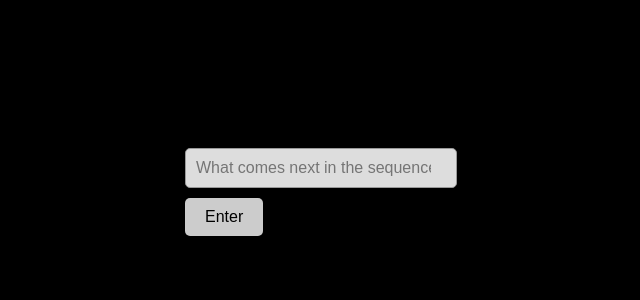
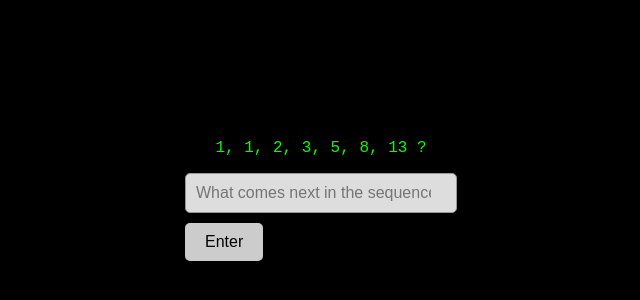
Before and after one commit to TheanosPath/Theanos-Path-Site, a plain HTML site: page index.html in a window 1280 px wide. Shown: the part 208-508 px from the top of the page, without its empty margins (319-959 px from the left). Drawn offline with Linux system fonts and the light colour scheme.

Commit message:
Update index.html
re added numbers back because they weren't visible after last change.

```diff
--- a/index.html
+++ b/index.html
@@ -45,6 +45,8 @@
 </head>
 <body>
 
+  <p style="color: #00ff00;">1, 1, 2, 3, 5, 8, 13 ?</p>
+
   <form onsubmit="checkAnswer(event)">
     <input type="number" id="answer" placeholder="What comes next in the sequence?" required />
     <br />
```
